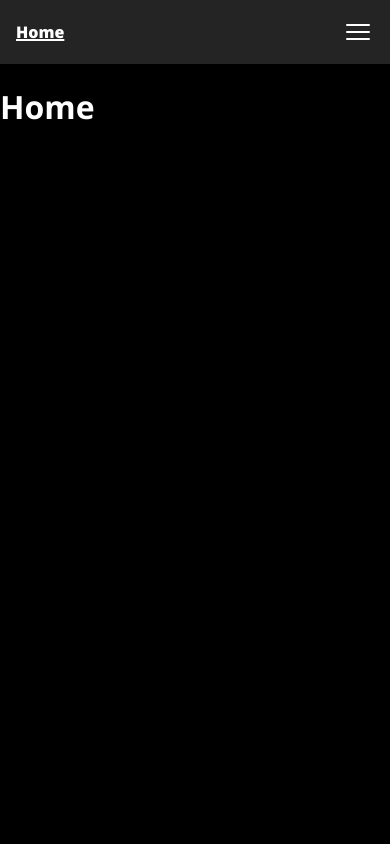
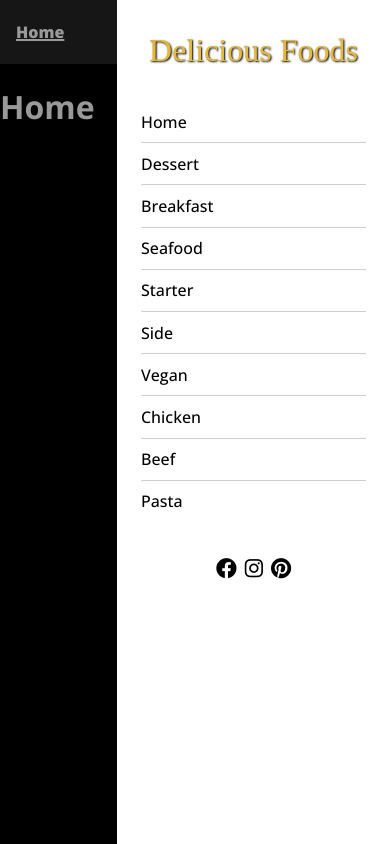
Before and after one commit to the-man2004/recipe-app, a Vue app: page / in a window 390 px wide. Built offline with nearby package versions, Linux system fonts and the light colour scheme; no server answers.

Commit message:
Added & styled mobile nav.

```diff
--- /dev/null
+++ b/src/components/MobileNavbar.vue
@@ -0,0 +1,134 @@
+<template>
+  <div @click="toggleModal" class="burger-menu">
+    <div class="bar"></div>
+    <div class="bar"></div>
+    <div class="bar"></div>
+  </div>
+  <div v-if="isNavOpen" @click="toggleModal" class="backdrop"></div>
+  <nav v-if="isNavOpen">
+    <div>
+      <router-link class="link home-link" to="/">Delicious Foods</router-link>
+    </div>
+    <div class="category-links">
+      <router-link class="link category-link" to="/">Home</router-link>
+      <router-link class="link category-link" to="/">Dessert</router-link>
+      <router-link class="link category-link" to="/">Breakfast</router-link>
+      <router-link class="link category-link" to="/">Seafood</router-link>
+      <router-link class="link category-link" to="/">Starter</router-link>
+      <router-link class="link category-link" to="/">Side</router-link>
+      <router-link class="link category-link" to="/">Vegan</router-link>
+      <router-link class="link category-link" to="/">Chicken</router-link>
+      <router-link class="link category-link" to="/">Beef</router-link>
+      <router-link class="link category-link" to="/">Pasta</router-link>
+    </div>
+    <div class="social-links">
+      <a href="https://facebook.com">
+        <i class="fa-brands fa-facebook link"></i>
+      </a>
+      <a href="https://instagram.com">
+        <i class="fa-brands fa-instagram link"></i>
+      </a>
+      <a href="https://pinterest.com">
+        <i class="fa-brands fa-pinterest link"></i>
+      </a>
+    </div>
+  </nav>
+</template>
+
+<script setup>
+import { ref } from "vue";
+
+const isNavOpen = ref(true);
+
+const toggleModal = () => {
+  isNavOpen.value = !isNavOpen.value;
+};
+</script>
+
+<style scoped>
+.burger-menu {
+  display: flex;
+  flex-direction: column;
+  gap: 0.4rem;
+  margin-left: auto;
+  cursor: pointer;
+}
+
+.bar {
+  width: 2rem;
+  height: 0.2rem;
+  background: var(--secondary-color);
+}
+
+.backdrop {
+  position: absolute;
+  inset: 0;
+  background: var(--primary-color);
+  opacity: 0.4;
+  cursor: pointer;
+}
+
+nav {
+  padding: 0 1.5rem;
+  position: absolute;
+  top: 0;
+  right: 0;
+  width: 70vw;
+  max-width: 25rem;
+  height: 100vh;
+
+  background: var(--secondary-color);
+}
+
+.link {
+  color: var(--primary-color);
+  text-decoration: none;
+}
+
+.category-links {
+  display: flex;
+  flex-direction: column;
+}
+
+.category-link {
+  padding: 0.6rem 0;
+  font-weight: 500;
+  border-bottom: 0.1rem solid rgb(206, 206, 206);
+  transition: color 200ms ease;
+}
+
+.category-link:hover,
+.category-link:focus {
+  color: var(--accent-color);
+}
+
+.category-link:last-child {
+  border-bottom: none;
+}
+
+.home-link {
+  display: block;
+  margin: 2rem 0;
+  text-align: center;
+  color: var(--accent-color);
+  font-family: "Playball";
+  font-size: 2rem;
+  text-shadow: 1px 1px 2px var(--primary-color);
+}
+
+.social-links {
+  font-size: 1.3rem;
+  margin-top: 2rem;
+  display: flex;
+  justify-content: center;
+  gap: 0.5rem;
+}
+
+@media (min-width: 60rem) {
+  .burger-menu,
+  nav,
+  .backdrop {
+    display: none;
+  }
+}
+</style>
--- a/src/components/TheHeader.vue
+++ b/src/components/TheHeader.vue
@@ -24,23 +24,14 @@
           <i class="fa-brands fa-pinterest link"></i>
         </a>
       </div>
-      <svg
-        xmlns="http://www.w3.org/2000/svg"
-        fill="none"
-        viewBox="0 0 24 24"
-        stroke-width="1.5"
-        stroke="currentColor"
-        class="burger-menu"
-      >
-        <path
-          stroke-linecap="round"
-          stroke-linejoin="round"
-          d="M3.75 6.75h16.5M3.75 12h16.5m-16.5 5.25h16.5"
-        />
-      </svg>
+      <MobileNavbar />
     </nav>
   </div>
 </template>
+
+<script setup>
+import MobileNavbar from "./MobileNavbar.vue";
+</script>
 
 <style scoped>
 .header {
```
